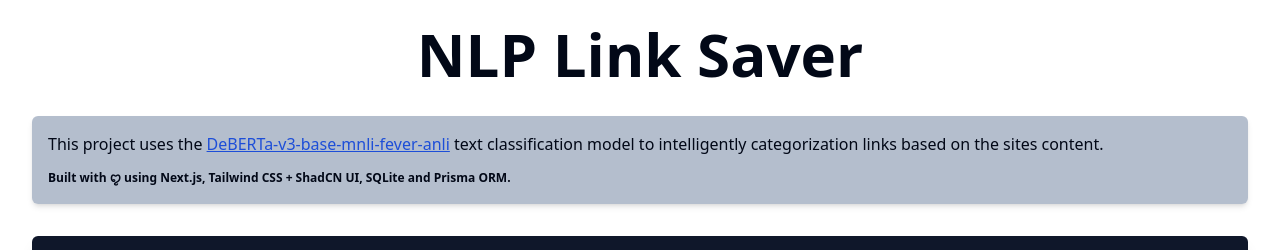
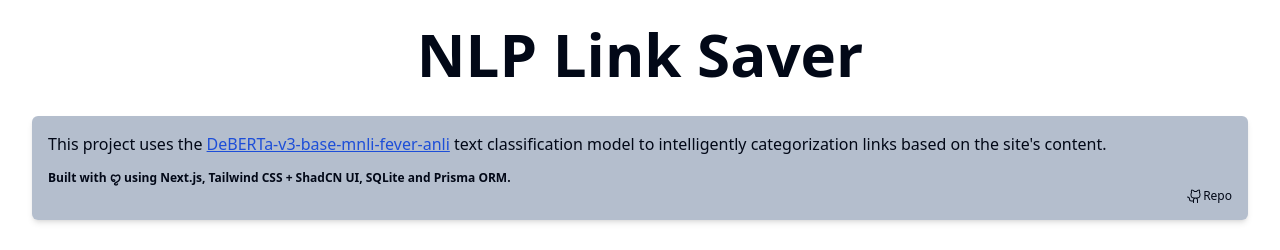
Before and after one commit to someboiroy/link-saver, a Next.js app: page / in a window 1280 px wide. Shown: the top 250 px of the page. Built offline with nearby package versions, Linux system fonts and the light colour scheme; no server answers; the database is empty.

Commit message:
Github link added

```diff
--- a/package.json
+++ b/package.json
@@ -14,6 +14,7 @@
   },
   "dependencies": {
     "@mozilla/readability": "^0.4.4",
+    "@phosphor-icons/react": "^2.0.15",
     "@prisma/client": "^5.6.0",
     "@radix-ui/react-icons": "^1.3.0",
     "@radix-ui/react-slot": "^1.0.2",
--- a/src/app/page.tsx
+++ b/src/app/page.tsx
@@ -6,9 +6,8 @@
 import { CardHeader, CardContent, Card } from "~/app/components/ui/card";
 import NewLinkInput from "~/app/components/newLinkInput";
 import Link from "next/link";
-
 import { getCategoriesWithLinks } from "../server/queries";
-
+import { GithubLogo } from "@phosphor-icons/react/dist/ssr";
 const categories = await getCategoriesWithLinks();
 
 export default function Component() {
@@ -26,7 +25,7 @@ export default function Component() {
               DeBERTa-v3-base-mnli-fever-anli
             </a>{" "}
             text classification model to intelligently categorization links
-            based on the sites content.
+            based on the site's content.
           </p>
         </div>
         <div className="mt-2">
@@ -34,6 +33,12 @@ export default function Component() {
             Built with ꨄ using Next.js, Tailwind CSS + ShadCN UI, SQLite and
             Prisma ORM.
           </span>
+          <a href="https://github.com/someboiroy/link-saver">
+            <span className=" flex text-xs font-medium">
+              <GithubLogo className="ml-auto" size={16} />
+              Repo
+            </span>
+          </a>
         </div>
       </div>
       <div className="m-8 rounded-md  bg-primary shadow-lg ">
```
Also changed, not shown: 1 other file (tests, documents, lock files or other folders).
